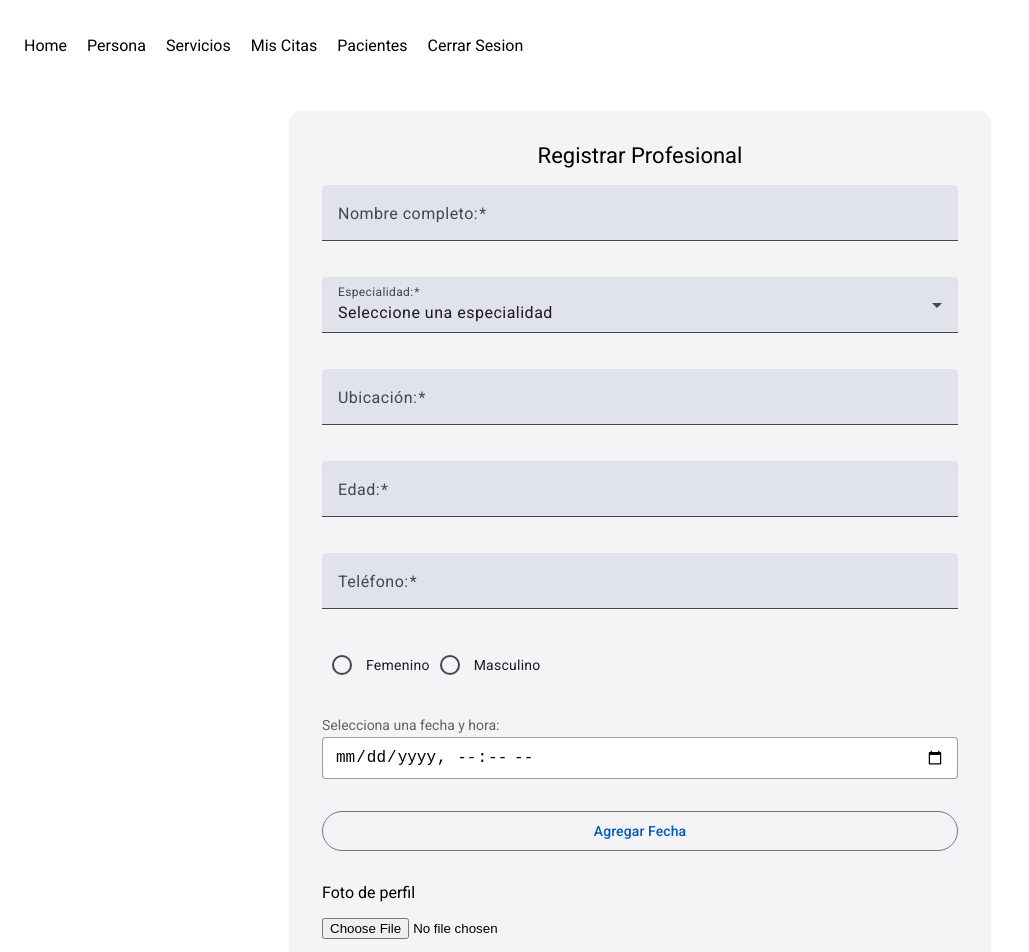
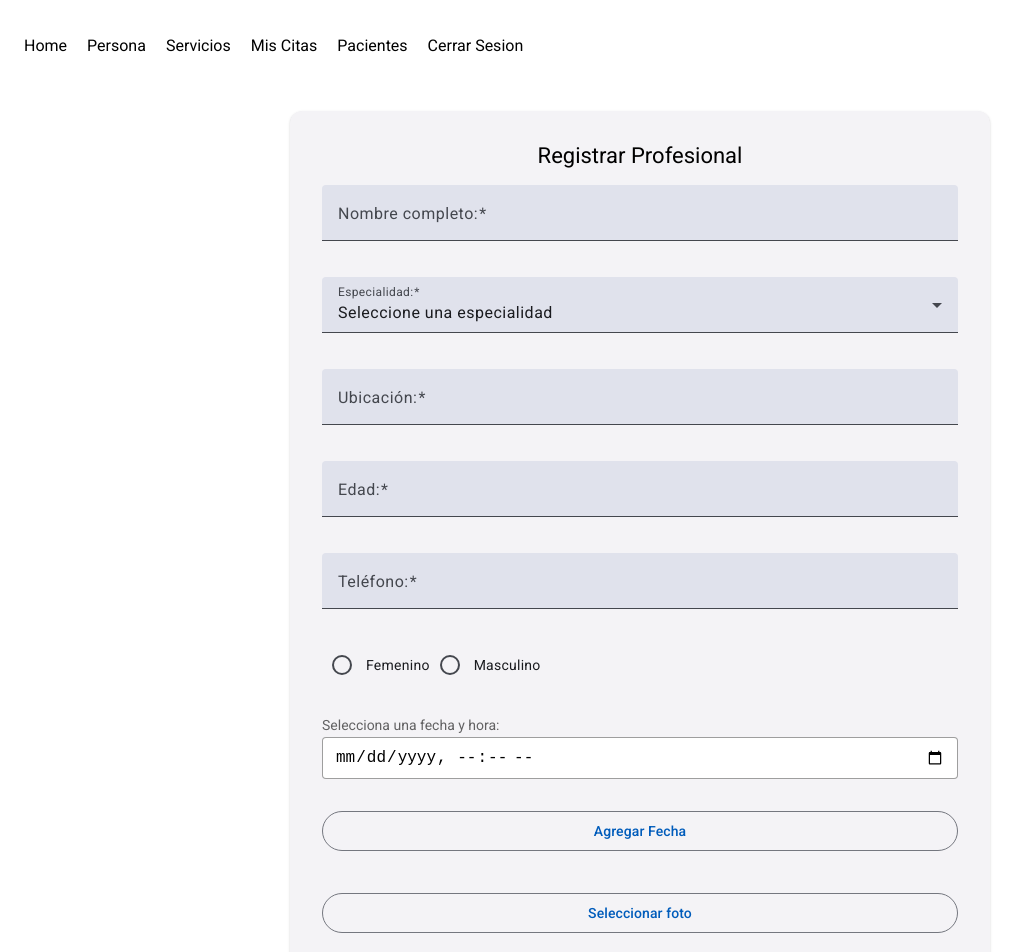
Before and after one commit to AbrahamzzZ/Directorio-Salud, an Angular app: page /profesional-register in a window 1280 px wide. Shown: the top 952 px of the page, without its empty margins (0-1029 px from the left). Built offline with nearby package versions, Linux system fonts and the light colour scheme.

Commit message:
Se mejoro el diseño del boton para seleccionar una foto del transportista Fase-Prueba

```diff
--- a/src/app/components/pages/profesional/registro-actualizacion-profesional/registro-actualizacion-profesional.component.css
+++ b/src/app/components/pages/profesional/registro-actualizacion-profesional/registro-actualizacion-profesional.component.css
@@ -16,7 +16,7 @@ mat-card {
 .input-group {
   display: flex;
   flex-direction: column;
-  gap: 16px; /* Espacio entre los inputs */
+  gap: 16px;
 }
 
 .custom-form-field {
@@ -41,7 +41,7 @@ mat-card {
 }
 
 .custom-form-field input[type="datetime-local"]:focus {
-  border-color: #3f51b5; /* Angular Material primary color */
+  border-color: #3f51b5;
   box-shadow: 0 0 0 2px rgba(63, 81, 181, 0.2);
 }
 
@@ -52,7 +52,52 @@ mat-card {
   display: block;
 }
 
+.file-input-wrapper {
+  display: flex;
+  align-items: center;
+  gap: 8px;
+  margin: 10px;
+}
+
+.file-upload-button {
+  padding: 8px 16px !important;
+  min-height: 36px !important;
+  font-weight: 500;
+}
+
+.file-upload-button:hover {
+  background-color: rgba(var(--primary-rgb), 0.08);
+}
+
+.label-and-button {
+  width: 100%;
+  display: flex;
+  flex-direction: column;
+  align-items: stretch;
+  margin: 10px 0;
+  gap: 8px;
+}
+.image-preview-wrapper {
+  display: flex;
+  justify-content: center;
+  margin-top: 10px;
+}
+
 .image{
   width: 200px;
   height: 200px;
 }
+
+.fecha-chip {
+  background-color: #e8f5e9; /* verde claro */
+  color: #2e7d32;
+  font-weight: 500;
+  border-radius: 16px;
+  padding: 4px 10px;
+  margin: 4px;
+}
+
+.fecha-chip mat-icon {
+  color: red;
+  text-align: center;
+}
--- a/src/app/components/pages/profesional/registro-actualizacion-profesional/registro-actualizacion-profesional.component.html
+++ b/src/app/components/pages/profesional/registro-actualizacion-profesional/registro-actualizacion-profesional.component.html
@@ -90,18 +90,26 @@
 
           <mat-chip-listbox aria-label="Fechas seleccionadas">
             @for (fecha of form.get('disponibilidad')?.value; track fecha) {
-              <mat-chip [removable]="true" (removed)="eliminarDisponibilidad(fecha)">
+              <mat-chip class="fecha-chip" [removable]="true" (removed)="eliminarDisponibilidad(fecha)">
                 {{ fecha | date:'dd/MM/yyyy HH:mm' }}
-                <mat-icon matChipRemove>cancel</mat-icon>
+                <mat-icon matChipRemove>X</mat-icon>
               </mat-chip>
             }
           </mat-chip-listbox>
 
+          <!-- Foto profesional -->
+          <div class="file-upload-group">
+            <div class="label-and-button">
+              <button mat-stroked-button type="button" (click)="fileInput.click()" class="file-upload-button">
+                Seleccionar foto
+              </button>
+              <input type="file" #fileInput hidden (change)="archivoSeleccionado($event)" accept="image/*">
+            </div>
 
-          <!-- Foto profesional -->
-          <mat-label>Foto de perfil</mat-label>
-          <input type="file" (change)="onFileSelected($event)" accept="image/*" required>
-          <img class="image" *ngIf="previewUrl" [src]="previewUrl" alt="Foto seleccionada">
+            <div class="image-preview-wrapper" *ngIf="fotoPrevia">
+              <img class="image" [src]="fotoPrevia" alt="Foto seleccionada">
+            </div>
+          </div>
 
           <!-- Solo visible cuando NO se está editando -->
           @if(!isEdit){
--- a/src/app/components/pages/profesional/registro-actualizacion-profesional/registro-actualizacion-profesional.component.ts
+++ b/src/app/components/pages/profesional/registro-actualizacion-profesional/registro-actualizacion-profesional.component.ts
@@ -32,8 +32,8 @@ export class RegistroActualizacionProfesionalComponent {
   public profesionalOriginal: Profesional | null = null;
   public nuevaDisponibilidad: string = '';
   public especialidades: string[] = ['Pediatría', 'Cardiología', 'Dermatología', 'Ginecología', 'Neurología', 'Psicología', 'Odontología'];
-  public selectedFile: File | null = null;
-  public previewUrl: string | null = null;
+  public fotoSeleccionada: File | null = null;
+  public fotoPrevia: string | null = null;
 
   constructor( private fb: FormBuilder, private service: ServProfesionalesService, private servicioLogin: ServLoginService, private route: ActivatedRoute, private router: Router){
   this.form = this.fb.group({
@@ -74,7 +74,7 @@ export class RegistroActualizacionProfesionalComponent {
     });
 
     if (this.isEdit && profesional.foto) {
-      this.previewUrl = profesional.foto; // Asegúrate de que `foto` sea una URL accesible
+      this.fotoPrevia = profesional.foto; // Asegúrate de que `foto` sea una URL accesible
     }
 
     if (this.isEdit) {
@@ -139,17 +139,17 @@ export class RegistroActualizacionProfesionalComponent {
     });
   }
 
-  onFileSelected(event: Event): void {
-     const fileInput = event.target as HTMLInputElement;
+  archivoSeleccionado(event: Event): void {
+    const fileInput = event.target as HTMLInputElement;
 
     if (fileInput.files && fileInput.files.length > 0) {
       const file = fileInput.files[0];
-      this.selectedFile = file;
+      this.fotoSeleccionada = file;
 
       const reader = new FileReader();
       reader.onload = () => {
-        this.previewUrl = reader.result as string;
-        this.form.patchValue({ foto: this.previewUrl });
+        this.fotoPrevia = reader.result as string;
+        this.form.patchValue({ foto: this.fotoPrevia });
       };
       reader.readAsDataURL(file);
     }
```
